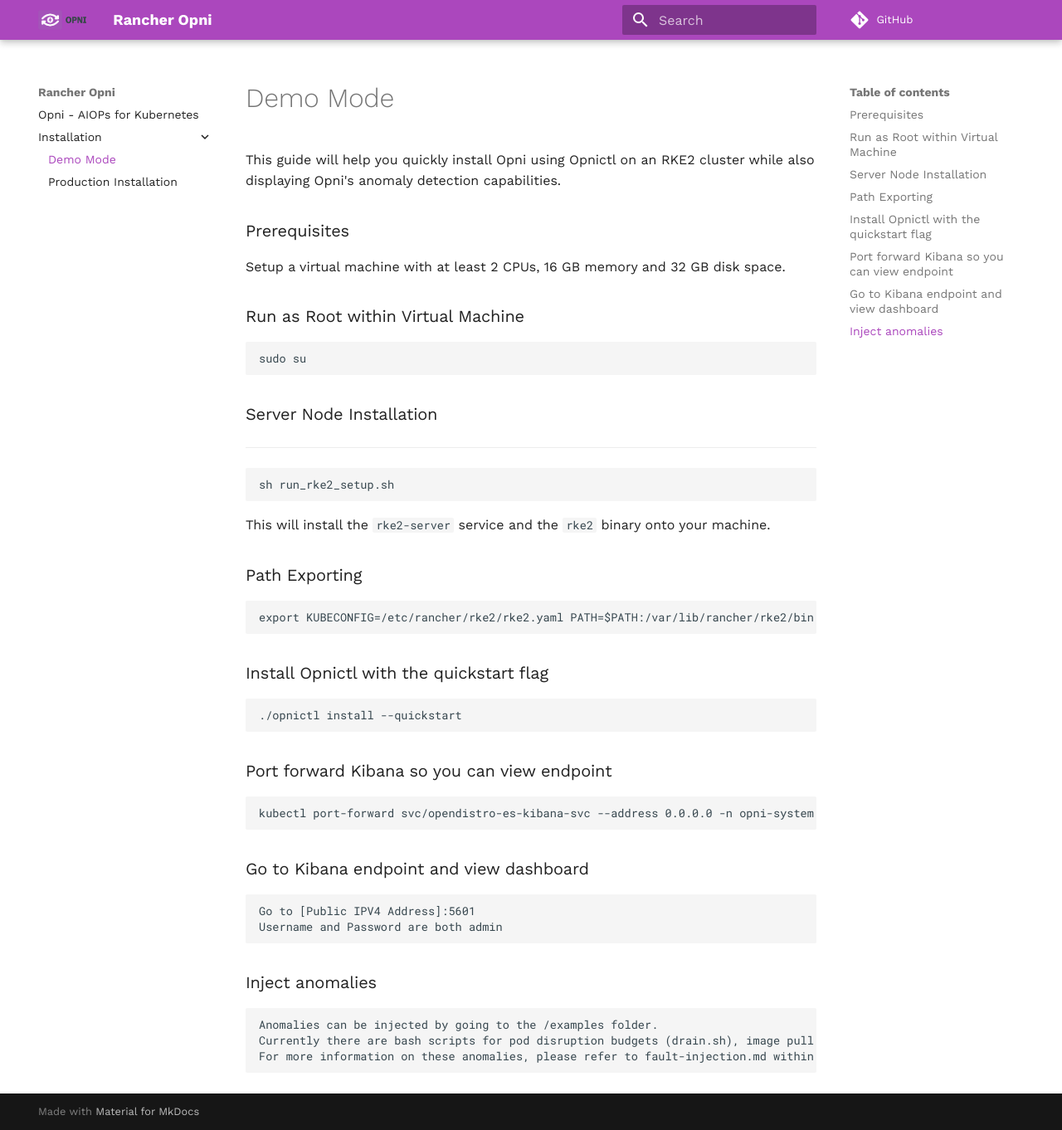
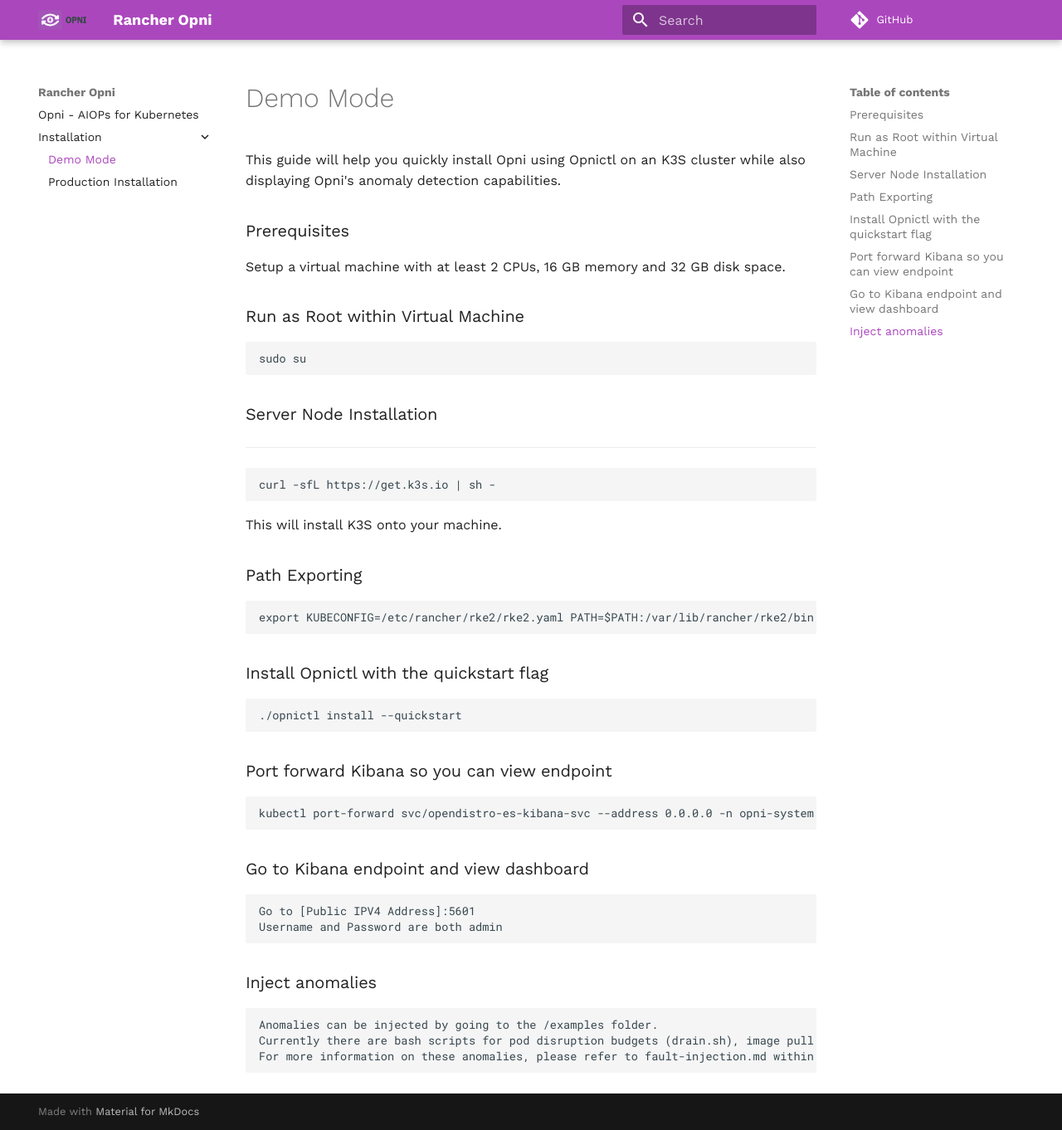
Before and after one commit to rancher/opni-docs, an MkDocs documentation site: the page built from docs/install/quickstart.md, in a window 1280 px wide and 1362 px high. Shown: the whole window at 83% size. Built offline with MkDocs 1.6.1 and Material for MkDocs 9.7.7, drawn with Linux system fonts in a browser that asks for light colours; comment, search, counter and statistics services are not loaded.

Commit message:
Update quickstart guide to use K3S instead of RKE2

````diff
--- a/docs/install/quickstart.md
+++ b/docs/install/quickstart.md
@@ -2,7 +2,7 @@
 title: Demo Mode
 ---
 
-This guide will help you quickly install Opni using Opnictl on an RKE2 cluster while also displaying Opni's anomaly detection capabilities.
+This guide will help you quickly install Opni using Opnictl on an K3S cluster while also displaying Opni's anomaly detection capabilities.
 
 ### Prerequisites
 
@@ -16,9 +16,9 @@
 ### Server Node Installation
 --------------
 ```
-sh run_rke2_setup.sh
+curl -sfL https://get.k3s.io | sh -
 ```
-This will install the `rke2-server` service and the `rke2` binary onto your machine.
+This will install K3S onto your machine.
 
 ### Path Exporting
 ```
````
